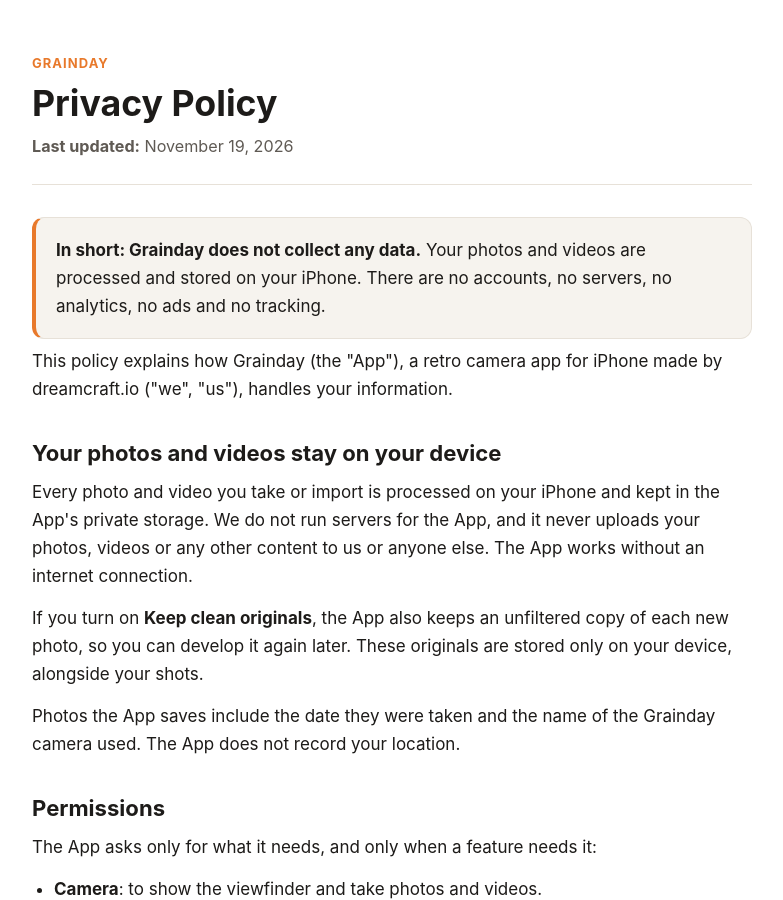
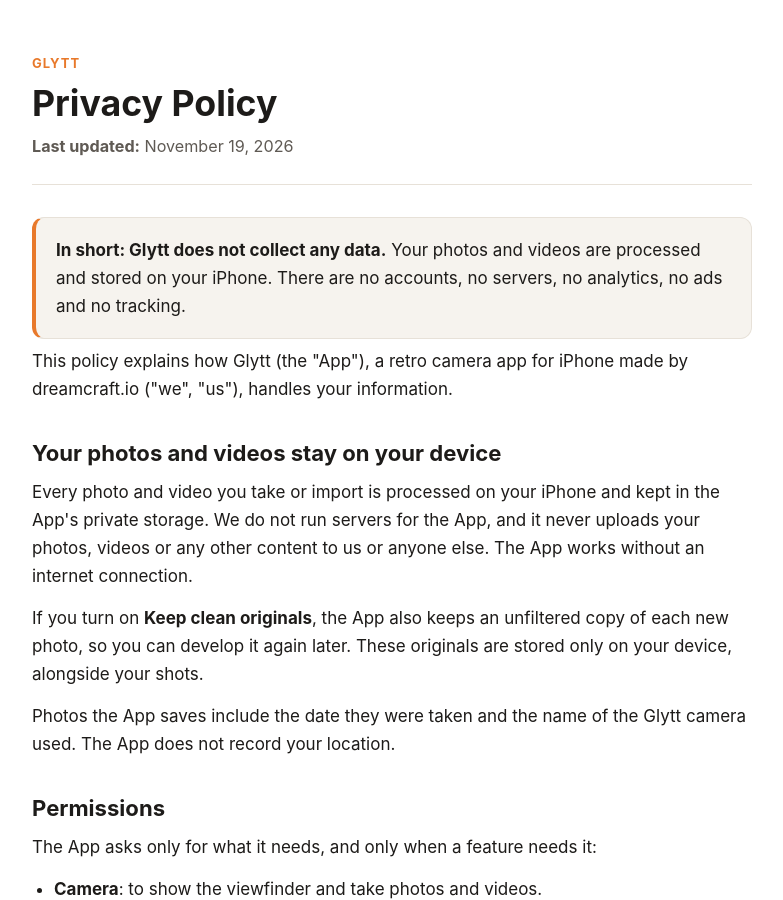
Before and after one commit to dreamcraft-io/blog, a Jekyll site: the page tos/ios/glytt-privacy.html, which Jekyll copies as it is, in a window 1280 px wide and 900 px high. Shown: the whole window, without its empty margins (248-1031 px from the left). Built offline with Jekyll 4.4.1, drawn with Linux system fonts in a browser that asks for light colours; some of the changed text lies outside the part shown.

Commit message:
Privacy update (#20)
* update

* fix: privacy update

```diff
--- a/tos/ios/grainday-privacy.html
+++ b/tos/ios/glytt-privacy.html
@@ -3,16 +3,16 @@
 <head>
   <meta charset="utf-8">
   <meta name="viewport" content="width=device-width, initial-scale=1">
-  <title>Grainday Privacy Policy</title>
-  <meta name="description" content="Privacy policy for Grainday, the retro camera app for iPhone. Grainday does not collect any data.">
+  <title>Glytt Privacy Policy</title>
+  <meta name="description" content="Privacy policy for Glytt, the retro camera app for iPhone. Glytt does not collect any data.">
   <meta name="color-scheme" content="light dark">
 
-  <meta property="og:title" content="Grainday Privacy Policy">
-  <meta property="og:description" content="Grainday does not collect any data. Your photos stay on your iPhone.">
+  <meta property="og:title" content="Glytt Privacy Policy">
+  <meta property="og:description" content="Glytt does not collect any data. Your photos stay on your iPhone.">
   <meta property="og:type" content="website">
   <meta name="twitter:card" content="summary">
-  <meta name="twitter:title" content="Grainday Privacy Policy">
-  <meta name="twitter:description" content="Grainday does not collect any data. Your photos stay on your iPhone.">
+  <meta name="twitter:title" content="Glytt Privacy Policy">
+  <meta name="twitter:description" content="Glytt does not collect any data. Your photos stay on your iPhone.">
 
   <style>
     :root {
@@ -69,21 +69,21 @@
 <body>
   <main>
     <header>
-      <span class="app">Grainday</span>
+      <span class="app">Glytt</span>
       <h1>Privacy Policy</h1>
       <p class="updated"><strong>Last updated:</strong> November 19, 2026</p>
     </header>
 
     <div class="summary">
-      <p><strong>In short: Grainday does not collect any data.</strong> Your photos and videos are processed and stored on your iPhone. There are no accounts, no servers, no analytics, no ads and no tracking.</p>
+      <p><strong>In short: Glytt does not collect any data.</strong> Your photos and videos are processed and stored on your iPhone. There are no accounts, no servers, no analytics, no ads and no tracking.</p>
     </div>
 
-    <p>This policy explains how Grainday (the "App"), a retro camera app for iPhone made by dreamcraft.io ("we", "us"), handles your information.</p>
+    <p>This policy explains how Glytt (the "App"), a retro camera app for iPhone made by dreamcraft.io ("we", "us"), handles your information.</p>
 
     <h2>Your photos and videos stay on your device</h2>
     <p>Every photo and video you take or import is processed on your iPhone and kept in the App's private storage. We do not run servers for the App, and it never uploads your photos, videos or any other content to us or anyone else. The App works without an internet connection.</p>
     <p>If you turn on <strong>Keep clean originals</strong>, the App also keeps an unfiltered copy of each new photo, so you can develop it again later. These originals are stored only on your device, alongside your shots.</p>
-    <p>Photos the App saves include the date they were taken and the name of the Grainday camera used. The App does not record your location.</p>
+    <p>Photos the App saves include the date they were taken and the name of the Glytt camera used. The App does not record your location.</p>
 
     <h2>Permissions</h2>
     <p>The App asks only for what it needs, and only when a feature needs it:</p>
@@ -108,7 +108,7 @@
     <p>The App contains no advertising, no analytics, and no third-party SDKs. It does not track you across apps or websites, and it does not create a profile of you. We do not sell or share any data, because we do not have any.</p>
 
     <h2>Deleting your data</h2>
-    <p>You are always in control. Delete individual shots in the App's roll, or delete the App to remove everything it stored, including any clean originals. Copies you saved to your Camera Roll are managed in the Photos app and are not affected by deleting Grainday.</p>
+    <p>You are always in control. Delete individual shots in the App's roll, or delete the App to remove everything it stored, including any clean originals. Copies you saved to your Camera Roll are managed in the Photos app and are not affected by deleting Glytt.</p>
 
     <h2>Your rights</h2>
     <p>Because we do not collect or hold personal data about you, there is no personal data for us to access, correct, export or delete on our side. Everything the App stores is on your device and under your control. If you have a question about your privacy rights under laws such as the GDPR or CCPA, contact us using the details below.</p>
```
